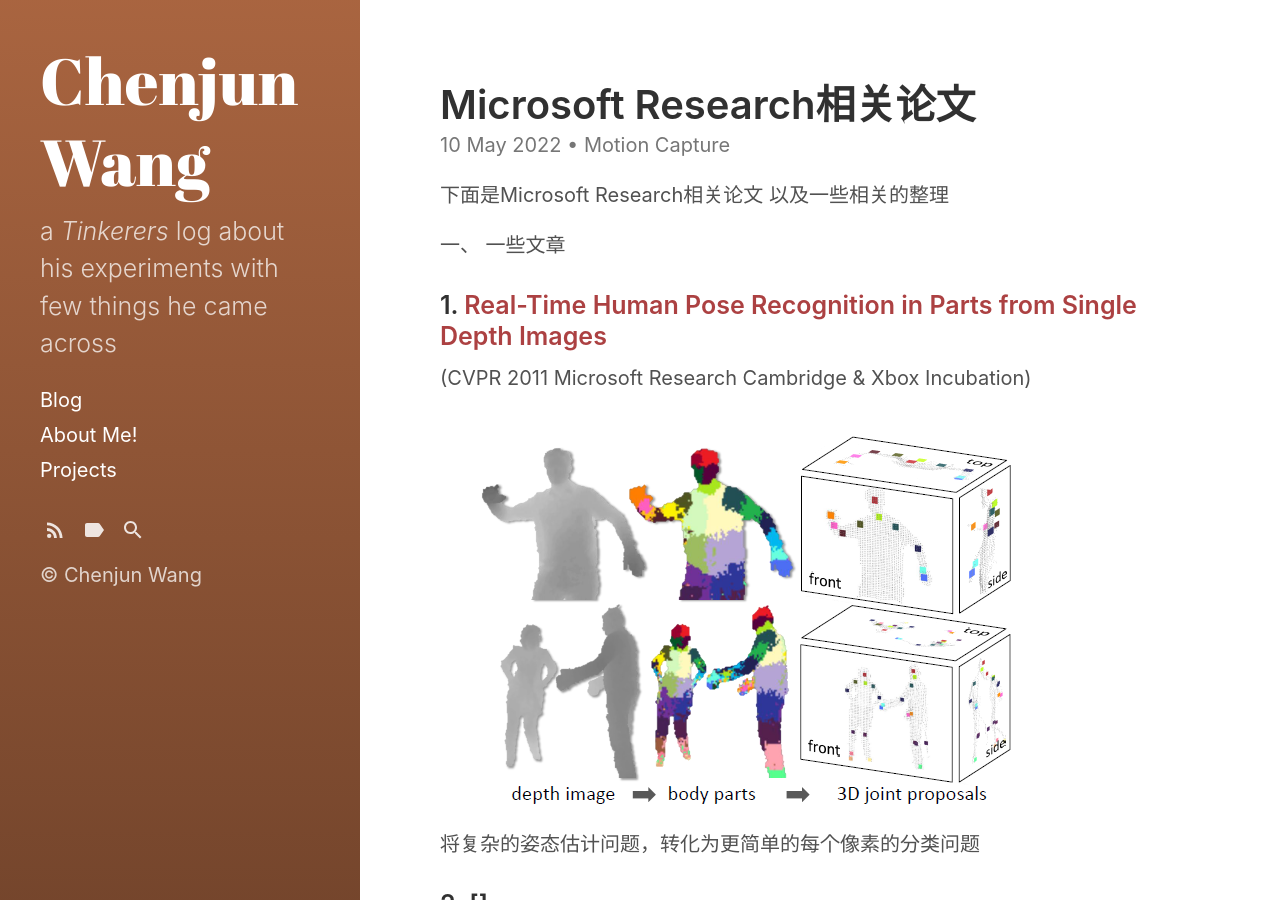
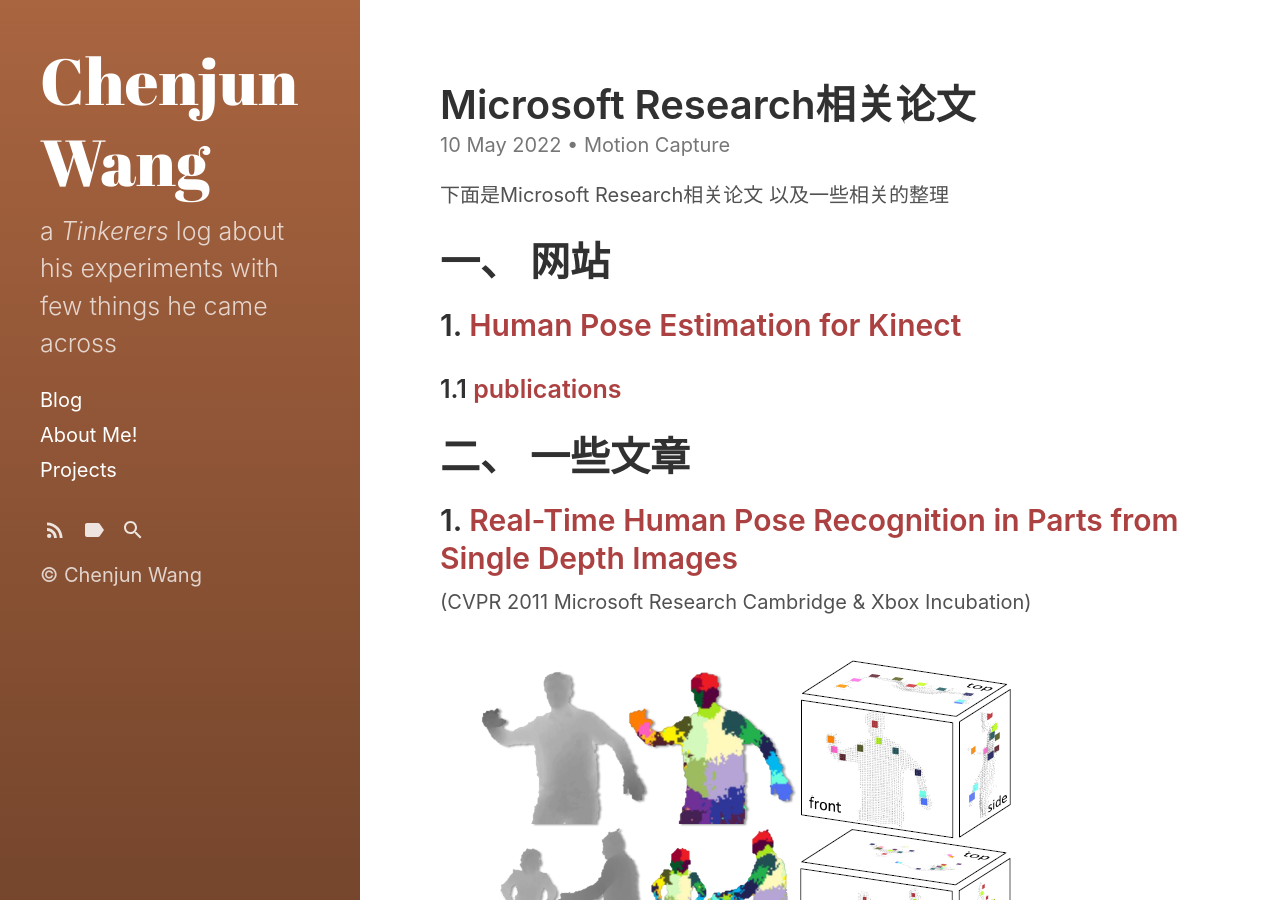
Before and after one commit to WangChenjun521/wangchenjun521.github.io, a Jekyll site: the page built from _posts/2022-5-10-MicrosoftResearch.md, in a window 1280 px wide and 900 px high. Built offline with Jekyll 4.4.1, drawn with Linux system fonts in a browser that asks for light colours.

Commit message:
auto update

```diff
--- a/_posts/2022-5-10-MicrosoftResearch.md
+++ b/_posts/2022-5-10-MicrosoftResearch.md
@@ -13,9 +13,17 @@ comments: true
 
 下面是Microsoft Research相关论文 以及一些相关的整理
 
-一、 一些文章
+# 一、 网站
 
-### 1. [Real-Time Human Pose Recognition in Parts from Single Depth Images](https://ieeexplore.ieee.org/stamp/stamp.jsp?tp=&arnumber=5995316)
+## 1. [Human Pose Estimation for Kinect](https://www.microsoft.com/en-us/research/project/human-pose-estimation-for-kinect/)
+
+### 1.1 [publications](https://www.microsoft.com/en-us/research/project/human-pose-estimation-for-kinect/publications/)
+
+
+
+# 二、 一些文章
+
+## 1. [Real-Time Human Pose Recognition in Parts from Single Depth Images](https://ieeexplore.ieee.org/stamp/stamp.jsp?tp=&arnumber=5995316)
 
 (CVPR 2011    Microsoft Research Cambridge & Xbox Incubation)
 
```
